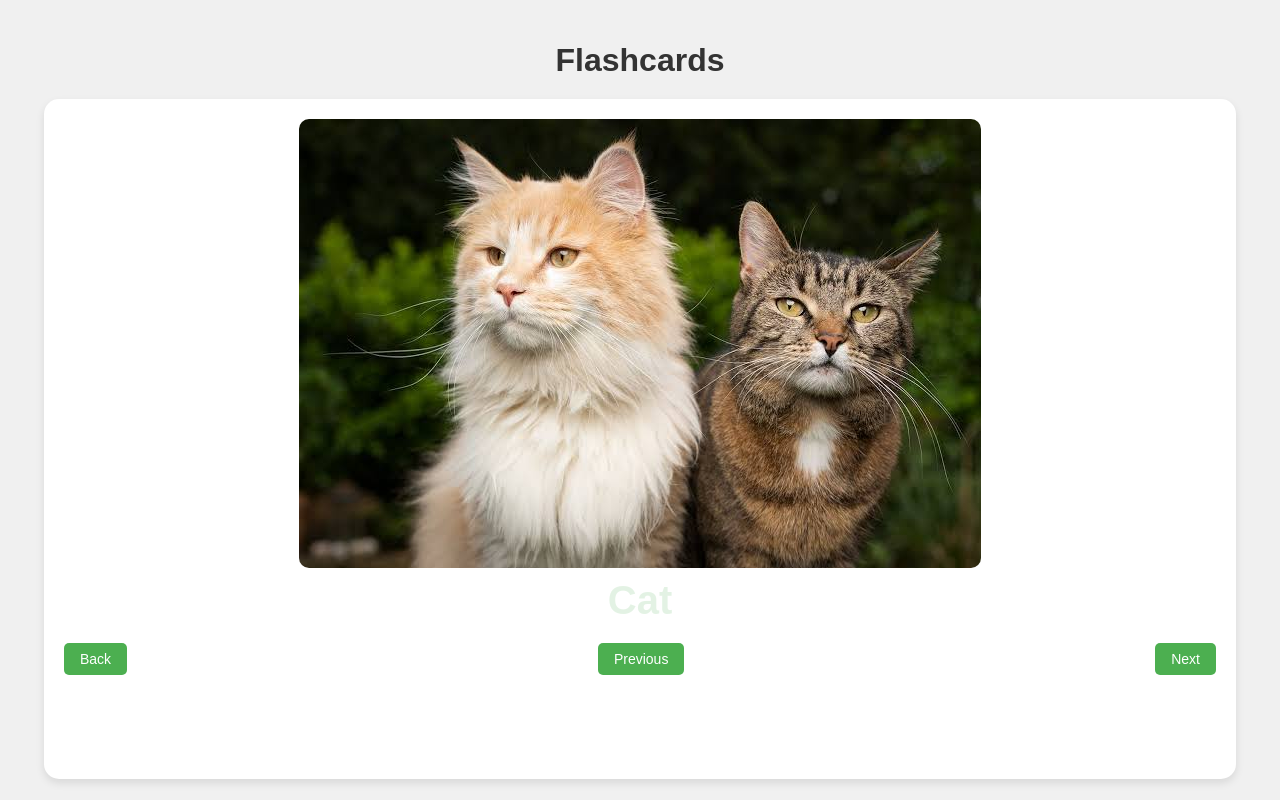
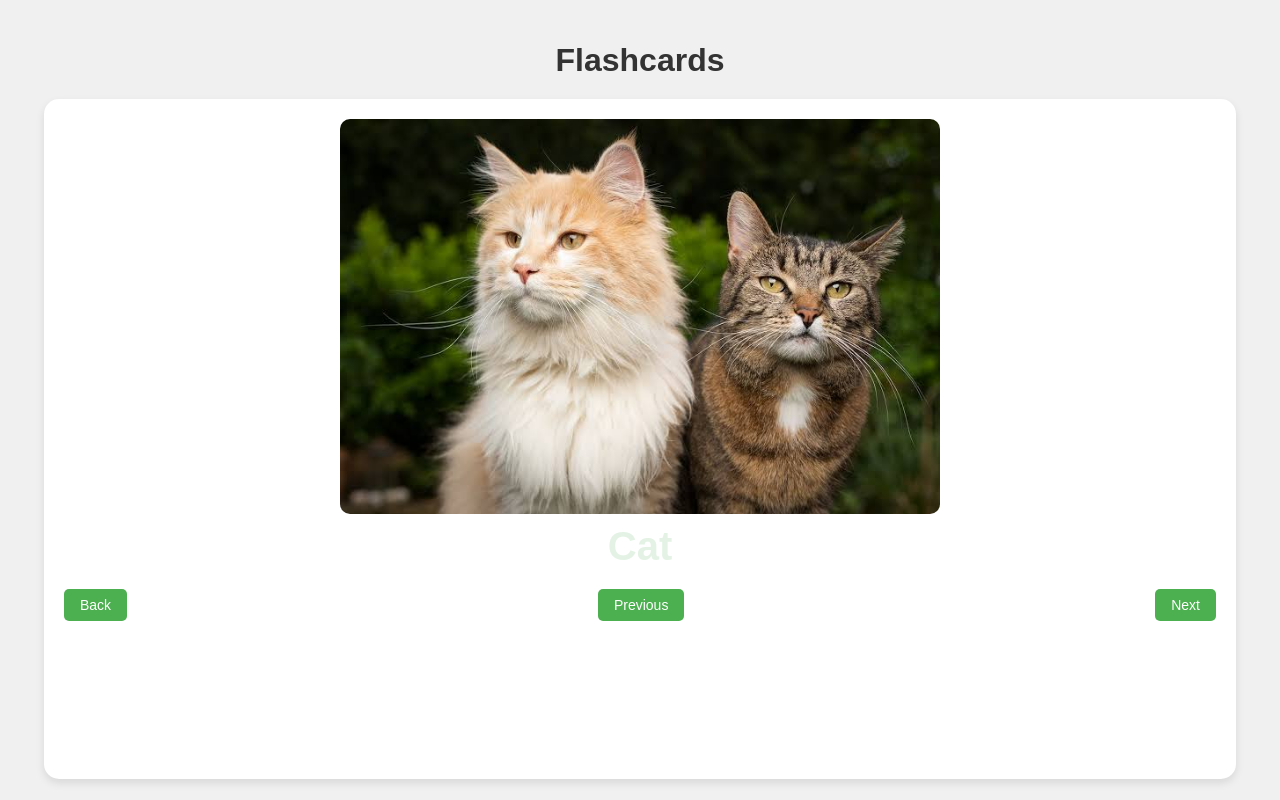
Before and after one commit to arvind52yadav/toddlerSite, a plain HTML site: page index.html in a window 1280 px wide. Both pictures are taken after a click on the element "Animals". Drawn offline with Linux system fonts and the light colour scheme.

Commit message:
Update style.css

```diff
--- a/style.css
+++ b/style.css
@@ -46,8 +46,14 @@ h1 {
 }
 
 #card-image {
-    max-width: 95%;
-    max-height: 80%;
+    /* Sets the fixed maximum size */
+    max-width: 600px;
+    max-height: 600px;
+
+    /* Ensures the image scales down on smaller screens */
+    width: 100%;
+
+    /* These are your existing styles */
     object-fit: contain;
     border-radius: 10px;
     transition: transform 0.3s ease-in-out;
```
